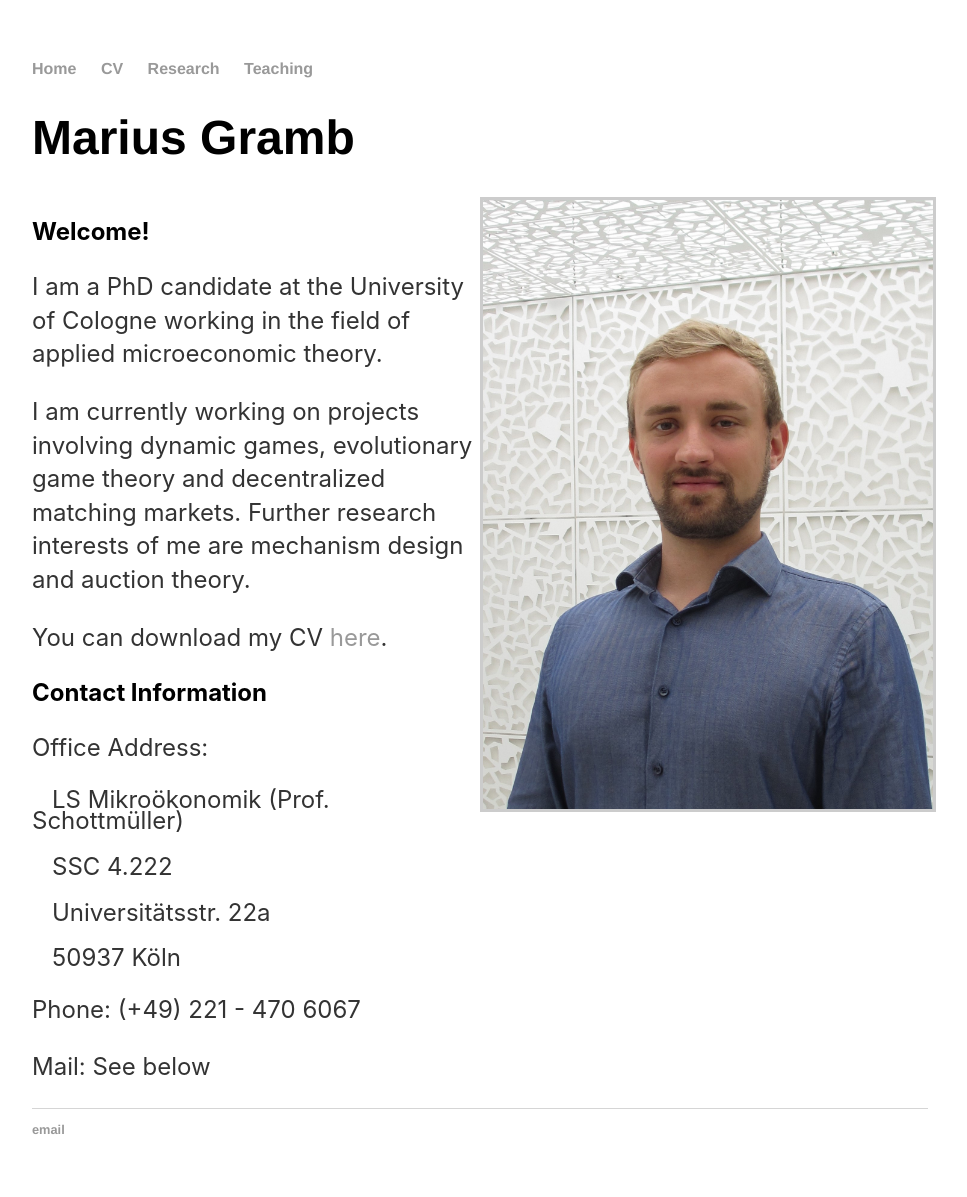
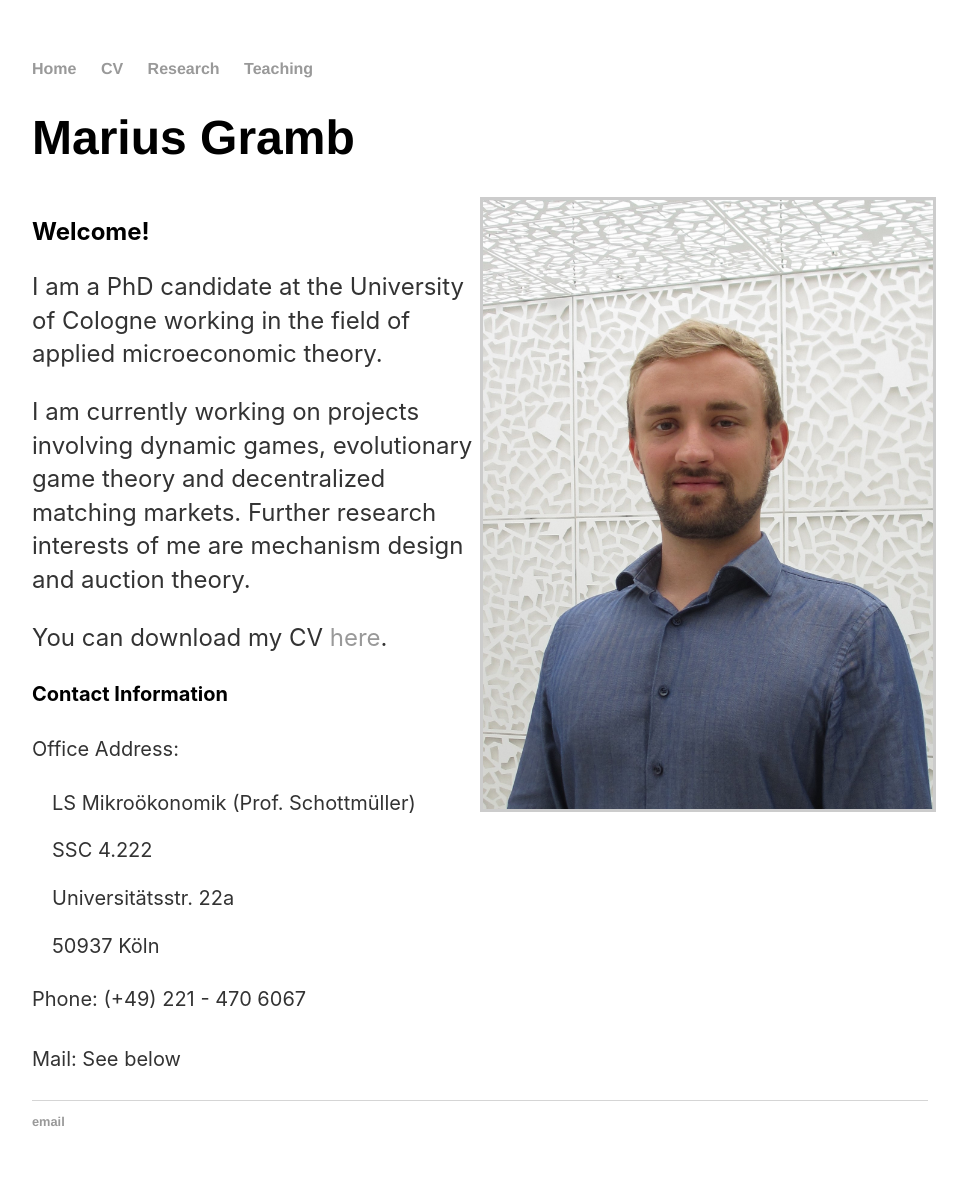
Before and after one commit to mariusgramb/mariusgramb.github.io, a Jekyll site: the page built from index.html, in a window 1280 px wide. Shown: the whole page, without its empty margins (160-1127 px from the left). Built offline with Jekyll 4.4.1, drawn with Linux system fonts in a browser that asks for light colours.

Commit message:
Update index.html

```diff
--- a/index.html
+++ b/index.html
@@ -21,14 +21,14 @@ title: Marius Gramb
 		Further research interests of me are mechanism design and auction theory. </p>
 	<p>You can download my CV <a href="MGramb-CV.pdf" target="blank">here</a>.</p>
 
-	  <h2> Contact Information </h2>
-		<p>Office Address: </p>
-	  	<p style="text-indent:20px;line-height: 90%"> LS Mikroökonomik (Prof. Schottmüller) </p>
-	  	<p style="text-indent:20px;line-height: 90%"> SSC 4.222 </p>
-	  	<p style="text-indent:20px;line-height: 90%"> Universitätsstr. 22a </p>
-	  	<p style="text-indent:20px;line-height: 90%"> 50937 Köln </p>
-		<p>Phone: (+49) 221 - 470 6067 </p>
-	  	<p>Mail: See below </p>
+	  <h2> <small> Contact Information </small></h2>
+		<p><small>Office Address: </small></p>
+	  	<p style="text-indent:20px;line-height: 90%"> <small>LS Mikroökonomik (Prof. Schottmüller) </small></p>
+	  	<p style="text-indent:20px;line-height: 90%"> <small>SSC 4.222 </small></p>
+	  	<p style="text-indent:20px;line-height: 90%"> <small>Universitätsstr. 22a </small></p>
+	  	<p style="text-indent:20px;line-height: 90%"> <small>50937 Köln </small></p>
+		<p><small>Phone: (+49) 221 - 470 6067 </small></p>
+	  	<p><small>Mail: See below </small></p>
 	</div>
   <div class="column">
 	  <img src="images/IMG_1808.jpg" alt="img" style="object-fit:contain;
```
